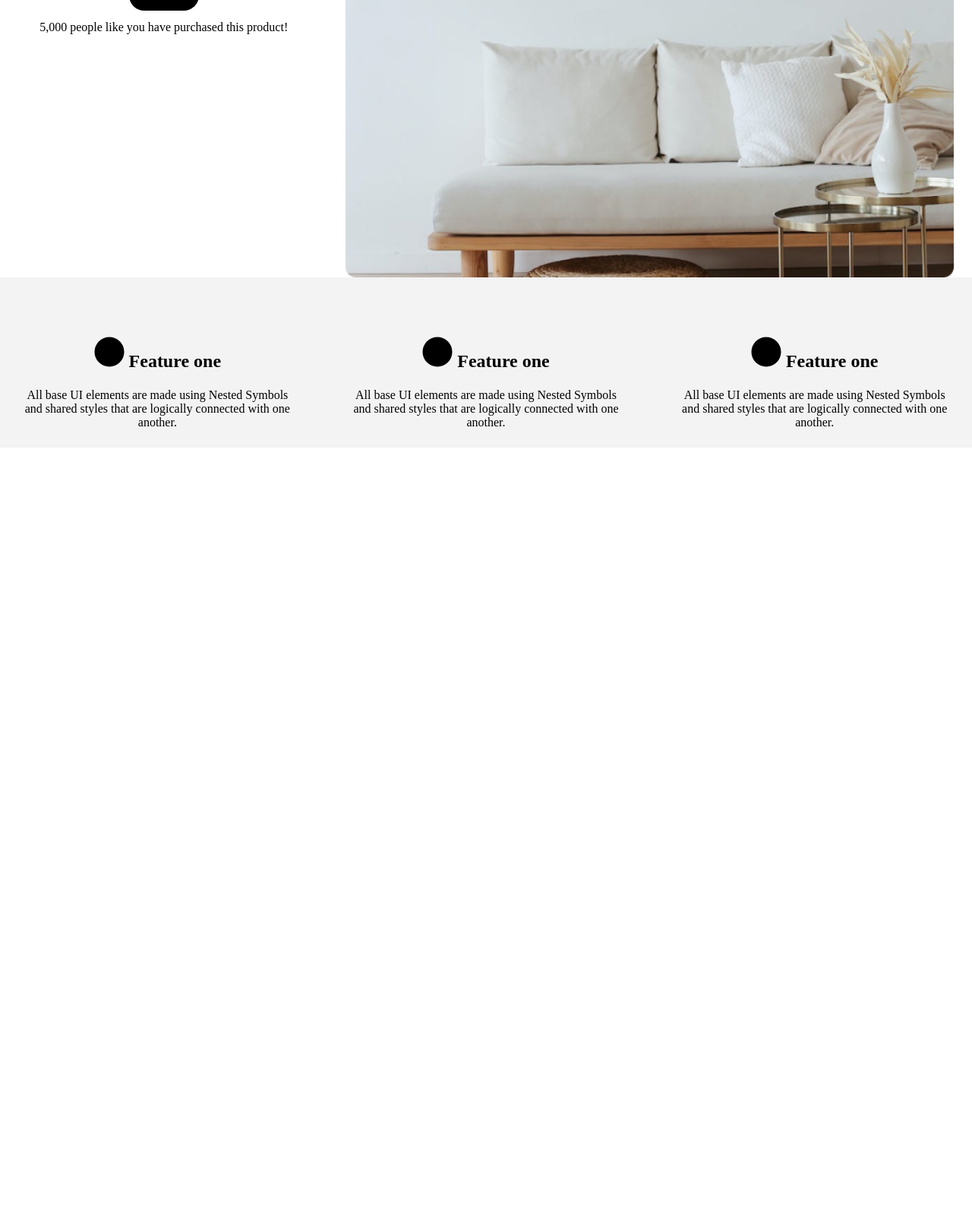
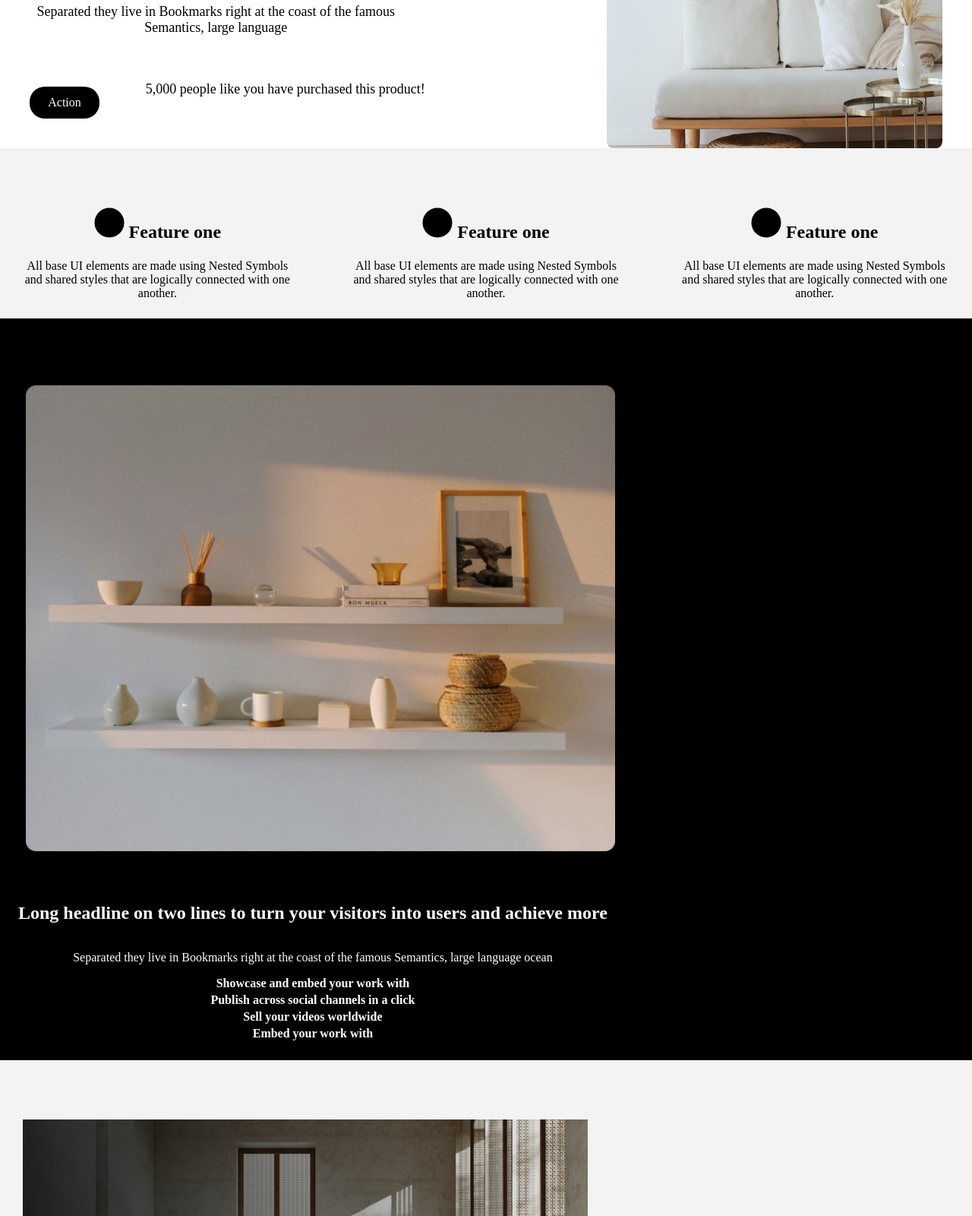
Before and after one commit to Levsona/taks-10, a plain HTML site: page index.html in a window 1280 px wide. Shown: the part 341-1941 px from the top of the page at 76% size. Before the commit the page ends 930 px from the top, so only its background shows below. Drawn offline with Linux system fonts and the light colour scheme.

Commit message:
second look

```diff
--- a/index.html
+++ b/index.html
@@ -33,10 +33,9 @@
         <p>Separated they live in Bookmarks right at the coast of the famous Semantics, large language </p>
           <div class="main111">
         <span class="main11span">Action</span>
-            <p>5,000 people like you have purchased this product!</p>
+            <p class="main111p">5,000 people like you have purchased this product!</p>
           </div>
          </div>
-
         <img class="main1img" src="assets/image/img (1).png" alt="img">
       </div>
       <section>
@@ -53,8 +52,25 @@
         <p>All base UI elements are made using Nested Symbols and shared styles that are logically connected with one another.</p>
       </div>
     </section>
+    </main>
+    <section class="main">
+      <div class="section4">
+        <img src="assets/image/img 3.png" alt="img 3">
+        <div class="section5">
+          <h1 class="h1">Long headline on two lines to turn your visitors into users and achieve more</h1>
+          <p class="pr">Separated they live in Bookmarks right at the coast of the famous Semantics,
+             large language ocean</p>
+             <h4>Showcase and embed your work with </h4>
+             <h4>Publish across social channels in a click</h4>
+             <h4>Sell your videos worldwide</h4>
+             <h4>Embed your work with </h4>
+        </div>
+      </div>
+    </section>
+    <section class="mesame">
+      <div><h6>Tagline</h6></div>
 
-    </main>
+     </section>
 
 </body>
 </html>
--- a/style.css
+++ b/style.css
@@ -105,6 +105,40 @@ section{
 section div{
     margin-top: 54px;
 }
+.main{
+    background-color: #000000;
+}
+.section4 img{
+    width: 100%;
+    height: auto;
+    margin: 10px;
+
+}
+.h1{
+    color: white;
+}
+h4{
+    color: white;
+    padding: 2px;
+
+}
+
+.pr{
+    padding-top: 14px;
+    padding-bottom: 14PX;
+    color: white;
+}
+.mesame div{
+    background-image: url(assets/image/img\ 4.png);
+    background-repeat: no-repeat;
+    background-size:contain;
+    width: 100%;
+    height: 500px;
+}
+h6{
+    display: none;
+}
+
 @media only screen and (min-width: 376px){
    .burger{
     display: none;
@@ -142,6 +176,34 @@ section div{
 @media only screen and (min-width:1025px){
     .main1{
         display: flex;
+        align-items: center;
+        justify-content: center;
+
+
+    }
+    .main1img{
+        width: 490px;
+        height: 428px;
+        margin-left: 130px;
+    }
+    .main111{
+        display: flex;
+        align-items: center;
+
+    }
+    .main11{
+        display: flex;
+        flex-direction: column;
+    }
+    .main11 h1{
+       font-size: 56px;
+       width: 490px;
+       height: 120px;
+    }
+    .main11 p{
+        width: 490px;
+        height: 56px;
+        font-size: 18px;
     }
 
 
```
Also changed, not shown: assets/image/img 3.png (added), assets/image/img 4.png (added).
